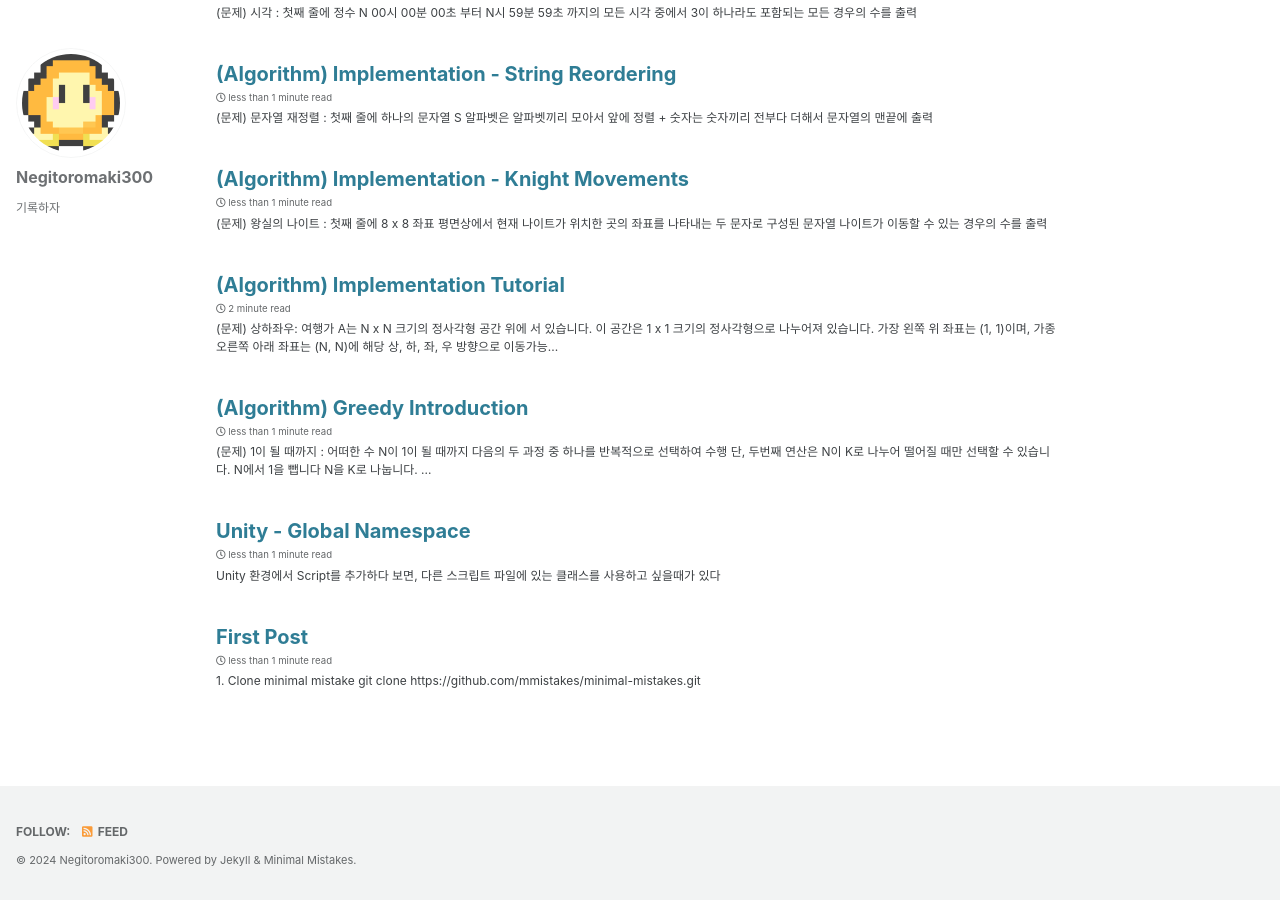
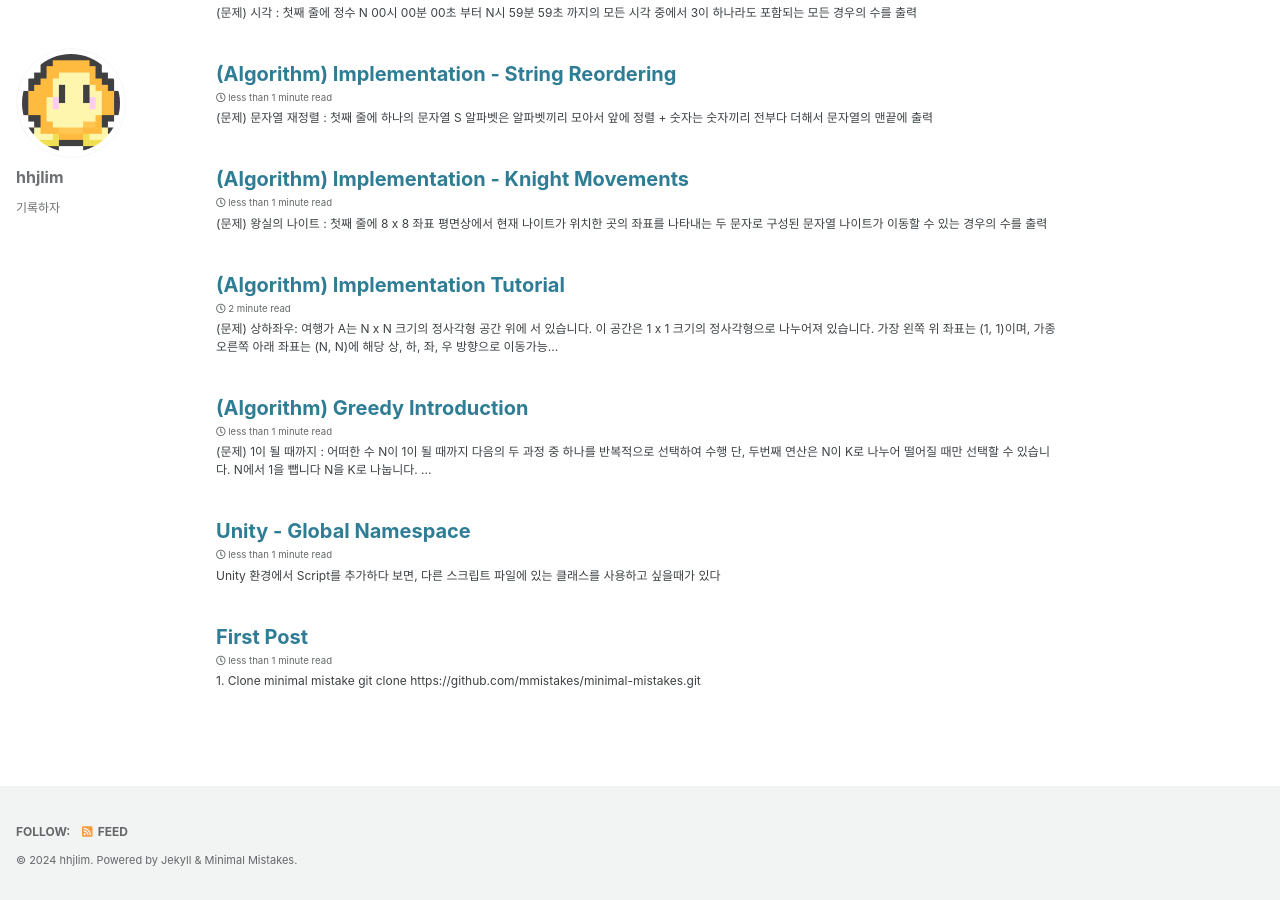
Before and after one commit to hhjlim/hhjlim.github.io, a Jekyll site: the page built from index.html, in a window 1280 px wide and 900 px high, scrolled down 637 px. Built offline with Jekyll 4.4.1, drawn with Linux system fonts in a browser that asks for light colours; cached includes are drawn as plain includes; the list of posts is cut into pages by our own code.

Commit message:
(Edit) Change user name

```diff
--- a/_config.yml
+++ b/_config.yml
@@ -16,14 +16,14 @@
 
 # Site Settings
 locale                   : "en-US"
-title                    : "Negi's_Blog"
+title                    : ""
 title_separator          : "-"
 subtitle                 : # site tagline that appears below site title in masthead
-name                     : "Negitoromaki300"
+name                     : "hhjlim"
 description              : "기록하는 공간"
-url                      : "https://negitoromaki300.github.io" # the base hostname & protocol for your site e.g. "https://mmistakes.github.io"
+url                      : "https://hhjlim.github.io" # the base hostname & protocol for your site e.g. "https://mmistakes.github.io"
 baseurl                  : # the subpath of your site, e.g. "/blog"
-repository               : "negitoromaki300/negitoromaki300.github.io" # GitHub username/repo-name e.g. "mmistakes/minimal-mistakes"
+repository               : "hhjlim/hhjlim.github.io" # GitHub username/repo-name e.g. "mmistakes/minimal-mistakes"
 teaser                   : # path of fallback teaser image, e.g. "/assets/images/500x300.png"
 logo                     : # path of logo image to display in the masthead, e.g. "/assets/images/88x88.png"
 masthead_title           : # overrides the website title displayed in the masthead, use " " for no title
@@ -104,7 +104,7 @@
 
 # Site Author
 author:
-  name             : "Negitoromaki300"
+  name             : "hhjlim"
   avatar           : "/assets/image/My_Profile.png"
   bio              : "기록하자"
   location         : #"Korea"
```
